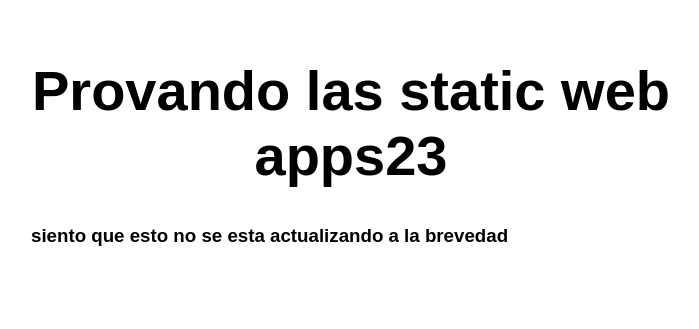
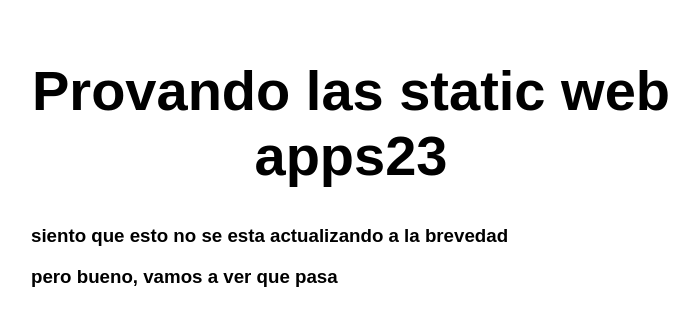
Before and after one commit to Nous28/cursociberS-primera-app, a website: page src/index.html in a window 1280 px wide. Shown: the whole page, without its empty margins (289-988 px from the left). Drawn offline with Linux system fonts and the light colour scheme.

Commit message:
//siguen sin verse cambios en la perra aplicacion

```diff
--- a/src/index.html
+++ b/src/index.html
@@ -12,6 +12,7 @@
   <main>
     <h1>Provando las static web apps23</h1>
     <h3>siento que esto no se esta actualizando a la brevedad</h3>
+    <h3>pero bueno, vamos a ver que pasa</h3>
   </main>
 </body>
 
```
